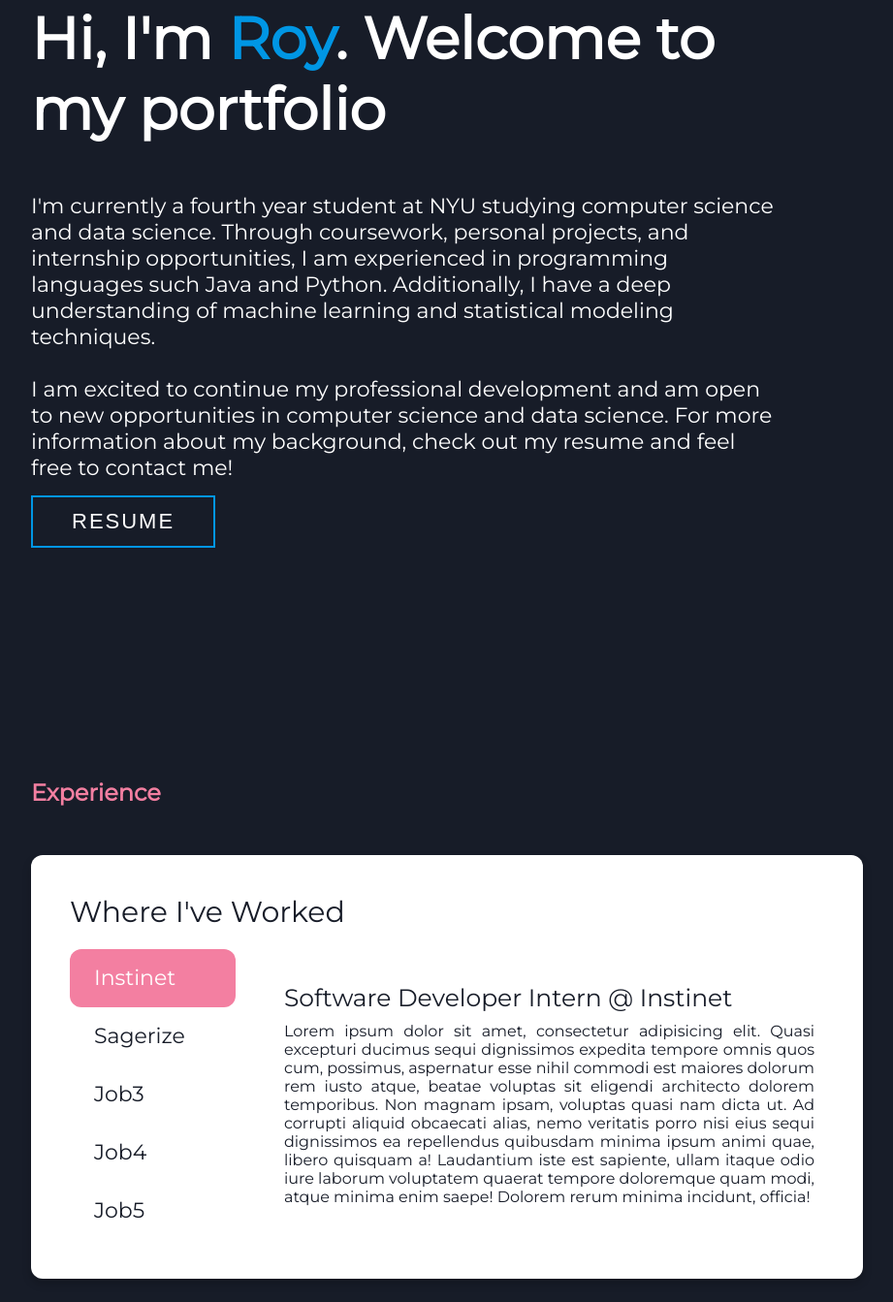
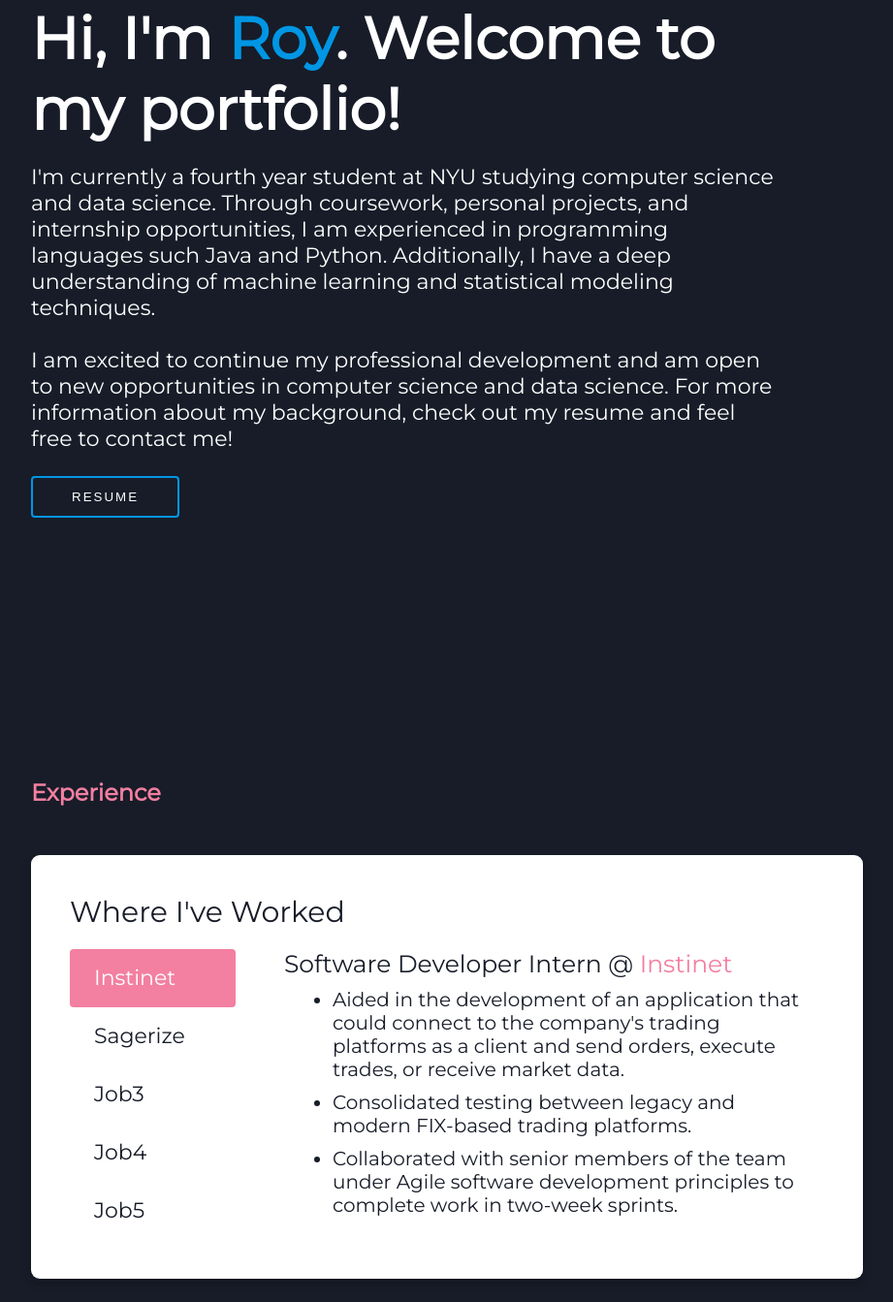
Before and after one commit to royzhou-dev/portfolio-website, a plain HTML site: page index.html in a window 1280 px wide. Shown: the part 297-1640 px from the top of the page at 97% size, without its empty margins (224-1145 px from the left). Drawn offline with Linux system fonts and the light colour scheme.

Commit message:
cleaning

```diff
--- a/index.html
+++ b/index.html
@@ -24,8 +24,7 @@
     </nav>
 
     <section id="home">
-        <h1>Hi, I'm <span style="color: #0096e4;">Roy</span>. Welcome to my portfolio
-        </h1>
+        <h1>Hi, I'm <span class="name">Roy</span>. Welcome to my portfolio!</h1>
         <p>
             I'm currently a fourth year student at NYU studying computer science
             and data science. Through coursework, personal projects, and
@@ -36,12 +35,10 @@
             I am excited to continue my professional development and am open to
             new opportunities in computer science and data science. For more information
             about my background, check out my resume and feel free to contact me!
-            <br>
-            <button onclick="location.href='resume.pdf';">
-                Resume
-            </button>
-
         </p>
+        <button onclick="location.href='resume.pdf';">
+            Resume
+        </button>
     </section>
 
     <section id="experience">
@@ -75,25 +72,33 @@
                 </div>
                 <div class="text-content">
                     <div class="job1 text">
-                        <div class="title">Software Developer Intern @ Instinet</div>
-                        <p>Lorem ipsum dolor sit amet, consectetur adipisicing elit. Quasi excepturi ducimus sequi
-                            dignissimos expedita tempore omnis quos cum, possimus, aspernatur esse nihil commodi est
-                            maiores dolorum rem iusto atque, beatae voluptas sit eligendi architecto dolorem temporibus.
-                            Non magnam ipsam, voluptas quasi nam dicta ut. Ad corrupti aliquid obcaecati alias, nemo
-                            veritatis porro nisi eius sequi dignissimos ea repellendus quibusdam minima ipsum animi
-                            quae, libero quisquam a! Laudantium iste est sapiente, ullam itaque odio iure laborum
-                            voluptatem quaerat tempore doloremque quam modi, atque minima enim saepe! Dolorem rerum
-                            minima incidunt, officia!</p>
+                        <div class="title">Software Developer Intern @ <a href="https://www.instinet.com/">Instinet</a>
+                        </div>
+                        <ul>
+                            <li>
+                                Aided in the development of an application that could connect to the company's trading
+                                platforms as a client and send orders, execute trades, or receive market data.
+                            </li>
+                            <li>
+                                Consolidated testing between legacy and modern FIX-based trading platforms.
+                            </li>
+                            <li>
+                                Collaborated with senior members of the team under Agile software development principles
+                                to complete work in two-week sprints.
+                            </li>
+                        </ul>
                     </div>
                     <div class="job2 text">
-                        <div class="title">Research Intern @ Sagerize</div>
-                        <p>Lorem ipsum dolor sit amet, consectetur adipisicing elit. Alias tempora, unde reprehenderit
-                            incidunt excepturi blanditiis ullam dignissimos provident quam? Fugit, enim! Architecto ad
-                            officiis dignissimos ex quae iusto amet pariatur, ea eius aut velit, tempora magnam hic
-                            autem maiores unde corrupti tenetur delectus! Voluptatum praesentium labore consectetur ea
-                            qui illum illo distinctio, sunt, ipsam rerum optio quibusdam cum a? Aut facilis non fuga
-                            molestiae voluptatem omnis reprehenderit, dignissimos commodi repellat sapiente natus ipsam,
-                            ipsa distinctio. Ducimus repudiandae fuga aliquid, numquam.</p>
+                        <div class="title">Research Intern @ <a href="https://www.sagerize.com/">Sagerize</a></div>
+                        <ul>
+                            <li>
+                                Analyzed the Common Data Set of over 120 colleges and universities around the country
+                                and evaluated the factors that were the most important in admissions.
+                            </li>
+                            <li>
+                                Compiled data for over 60 college essays and resumes written by users of the platform.
+                            </li>
+                        </ul>
                     </div>
                     <div class="job3 text">
                         <div class="title">Help Content</div>
--- a/styles/styles.scss
+++ b/styles/styles.scss
@@ -25,14 +25,15 @@ body {
 nav {
   position: fixed;
   width: 100%;
-  top: 0%;
+  top: -20%;
   background-color: var(--color-background);
   z-index: 10;
+  box-shadow: rgba(0, 0, 0, 0.1) 0px 2px 8px;
 
-  // animation-name: fadeInNav;
-  // animation-duration: 1s;
-  // animation-delay: 3s;
-  // animation-fill-mode: forwards;
+  animation-name: fadeInNav;
+  animation-duration: 1s;
+  animation-delay: 0.5s;
+  animation-fill-mode: forwards;
 
   @keyframes fadeInNav {
     100% {
@@ -92,46 +93,43 @@ nav {
   h1 {
     position: relative;
     top: 30%;
+    font-size: 60px;
 
-    font-size: 60px;
-    // animation: typing 3s steps(40),
-    //   blinking 0.5s step-end infinite alternate,
-    //   shiftUp 0.5s ease-in-out 3s 1 normal forwards;
+    opacity: 0;
+    top: 80%;
+    animation-name: fadeInHead;
+    animation-duration: 1s;
+    animation-fill-mode: forwards;
 
-    @keyframes typing {
-      from {
-        width: 0
+    @keyframes fadeInHead {
+      100% {
+        opacity: 1;
+        top: 30%;
       }
     }
 
-    @keyframes blinking {
-      50% {
-        border-color: transparent
-      }
-    }
-
-    @keyframes shiftUp {
-      100% {
-        top: 30%;
-      }
+    .name {
+      color: var(--color-home);
     }
   }
 
   p {
     position: relative;
     top: 35%;
-    opacity: 1;
     font-size: 22px;
 
-    // animation-name: fadeInBio;
-    // animation-duration: 1s;
-    // animation-delay: 3s;
-    // animation-fill-mode: forwards;
+    opacity: 0;
+    top: 110%;
+    animation-name: fadeInBio;
+    animation-duration: 1s;
+    animation-delay: 0.3s;
+    animation-fill-mode: forwards;
 
     @keyframes fadeInBio {
       100% {
         opacity: 1;
-        top: 40%;
+        top: 32%;
+      }
     }
   }
 
@@ -143,13 +141,27 @@ nav {
 
     background: none;
     border: 2px solid var(--color-home);
+    border-radius: 4px;
 
     text-transform: uppercase;
     letter-spacing: 2px;
-      font-size: 1em;
     font-family: sans-serif;
     cursor: pointer;
     color: white;
+
+    opacity: 0;
+    top: 110%;
+    animation-name: fadeInButton;
+    animation-duration: 1s;
+    animation-delay: 0.5s;
+    animation-fill-mode: forwards;
+
+    @keyframes fadeInButton {
+      100% {
+        opacity: 1;
+        top: 33%;
+      }
+    }
   }
 
   button::before {
@@ -162,7 +174,7 @@ nav {
     z-index: -1;
 
     background-color: var(--color-home);
-      transition: transform 0.7s;
+    transition: transform 0.6s;
     transform-origin: 0 0;
     transition-timing-function: cubic-bezier(0.5, 1.6, 0.4, 0.7);
     transform: scaleX(0);
@@ -170,7 +182,6 @@ nav {
 
   button:hover::before {
     transform: scaleX(1);
-    }
   }
 }
 
@@ -188,7 +199,7 @@ nav {
     width: 100%;
     padding: 40px 50px 40px 40px;
     background: white;
-    border-radius: 12px;
+    border-radius: 9px;
     box-shadow: 0 5px 10px rgba(0, 0, 0, 0.2);
 
     .tablist-title {
@@ -199,7 +210,6 @@ nav {
 
     .tablist-content {
       display: flex;
-      align-items: center;
       justify-content: space-between;
 
       .list {
@@ -232,7 +242,7 @@ nav {
         top: 0;
         height: 60px;
         width: 100%;
-        border-radius: 12px;
+        border-radius: 4px;
         background: var(--color-experience);
         transition: all 0.4s ease;
       }
@@ -249,11 +259,36 @@ nav {
             margin-bottom: 10px;
             font-weight: 500;
             color: var(--color-background);
+
+            a {
+              position: relative;
+              color: var(--color-experience);
+              text-decoration: none;
             }
 
-          p {
-            text-align: justify;
+            a:after {
+              content: "";
+              position: absolute;
+              background-color: var(--color-experience);
+              height: 2px;
+              width: 0;
+              left: 0;
+              bottom: -2px;
+              transition: all 0.5s ease-in-out;
+            }
+
+            a:hover:after {
+              width: 100%;
+            }
+          }
+
+          ul {
+            font-size: 20px;
             color: var(--color-background);
+
+            li {
+              margin: 10px;
+            }
           }
         }
 
@@ -335,7 +370,7 @@ nav {
         width: 100%;
         height: 300px;
         object-fit: cover;
-        border-radius: 15px;
+        border-radius: 6px;
       }
 
       .project-desc {
@@ -345,7 +380,7 @@ nav {
         position: absolute;
         left: 0;
         top: 0;
-        border-radius: 15px;
+        border-radius: 6px;
 
         transition: all 0.4s ease-in-out;
         opacity: 0;
@@ -402,7 +437,6 @@ nav {
     background: var(--color-background);
     margin: 17vh auto 0 auto;
     padding: 40px;
-    border-radius: 3px;
     box-sizing: border-box;
 
     h1 {
@@ -457,7 +491,7 @@ nav {
       color: white;
       font-size: 17px;
       cursor: pointer;
-      border-radius: 3px;
+      border-radius: 4px;
       border-bottom: none;
     }
   }
```
Also changed, not shown: styles/styles.css, 1 other file. Lines whose indentation alone changed are shown as unchanged.
